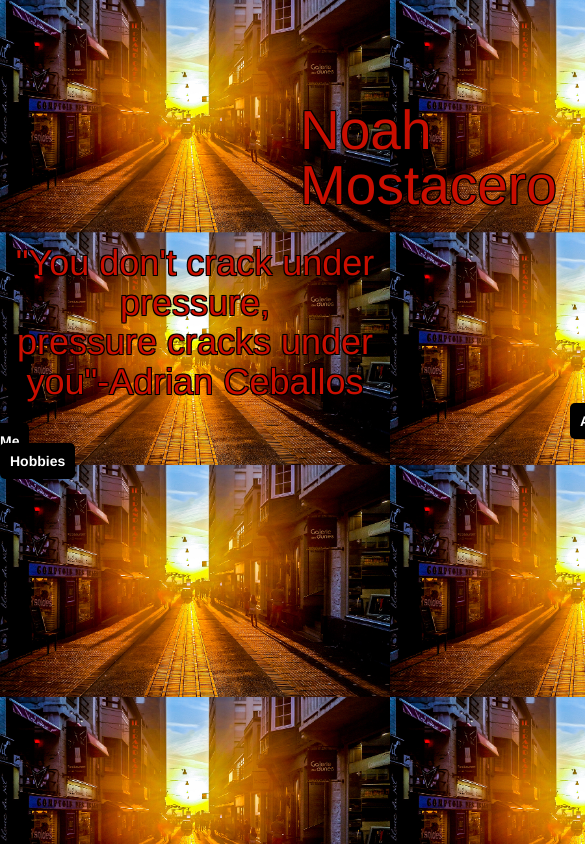
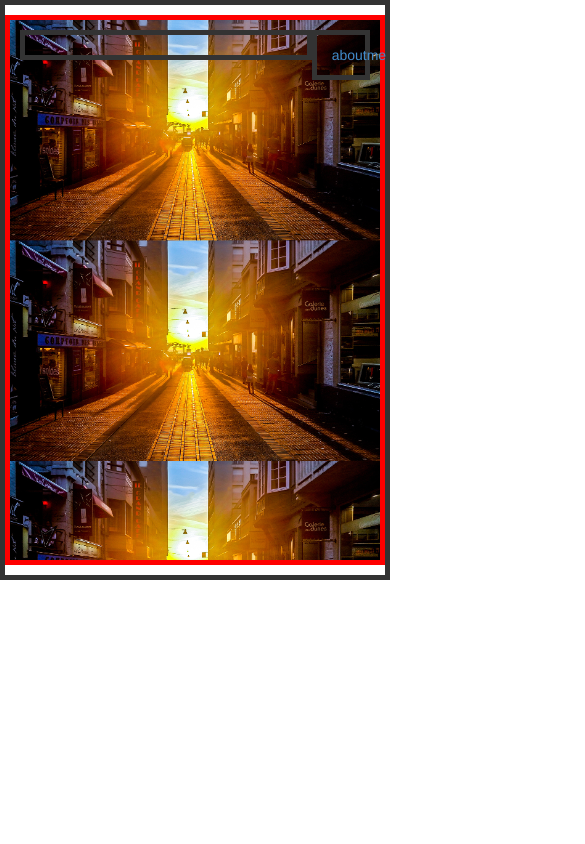
Before and after one commit to noahmost/MostaceroN-Portfolio, a plain HTML site: page public_html/index.html in a window 390 px wide. Shown: the top 844 px of the page, 585 px wide, since content can reach past the window. Drawn offline with nearby package versions, Linux system fonts and the light colour scheme.

Commit message:
Mobile Working Except Background Picture

```diff
--- a/public_html/index.html
+++ b/public_html/index.html
@@ -10,39 +10,20 @@ and open the template in the editor.
         <meta charset="UTF-8">
         <meta name="viewport" content="width=device-width, initial-scale=1.0">
         <link rel="stylesheet" type="text/css" href="lol.css">
-        <meta name="viewport" content="width=device-width, initial-scale=1, maximum-scale=1, user-scalable=no">
         <link type="text/css" rel="stylesheet" href="css/bootstrap-theme.css">
         <link type="text/css" rel="stylesheet" href="css/bootstrap.css">
+        <style type="text/css">
+</style>
     </head>
-    <body class="bcolor" class="container">
-        <header>
+    <body>
+        <div class="container">
+            <div class="row bcolor">
 
-        </header>
-        <div class="bigdivbox">
-        <div>
-            <h1 id="noah"><center>Noah</center></h1>
-        </div>
-        <div>
-            <h1 id="mostacero"><center>Mostacero</center></h1>
-        </div>
-            <div class="line">
-
-            </div>
-            <div>
-                <h1 id="adriansquote"><center>"You don't crack under pressure, <br>pressure cracks under you"-Adrian Ceballos</center></h1>
-            </div>
-            <div>
-            <nav>
-                <a href="aboutme.html" style="text-decoration: none;" id="button1">
-                    About Me
-                </a>
-                <a href="hobbies.html" style="text-decoration: none;" id="button2">
-                    Hobbies
-                </a>
-            </nav>
+                <div class="col-xs-10"></div>
+                <div class="col-xs-2"><nav>
+                        <a href="aboutme.html"> aboutme</a>
+                    </nav></div>
             </div>
         </div>
-        <script src="http://ajax.googleapis.com/ajax/libs/jquery/1.11.1/jquery.min.js"></script>
-        <script type="text/javascript" src="js/bootstrap.min.js"></script>
     </body>
 </html>
--- a/public_html/lol.css
+++ b/public_html/lol.css
@@ -11,7 +11,7 @@ and open the template in the editor.
 .bcolor{
     background-image: url('coolsun.jpg'); background-repeat: no-repeat ,center, center, fixed;
     background-size: 100%;
-
+    height: 550px;
 }
 #noah{
 
@@ -189,3 +189,23 @@ and open the template in the editor.
 }
 
 /* hobbies end */
+@media screen and (max-width: 320px) {
+    div{
+        width: 100%;
+    }
+    .row{
+        width: 100%;
+    }
+    .bcolor{
+        width: 100%;
+    }
+}
+div{
+    border-style: solid;
+    border-width: 5px;
+    padding: 10px;
+}
+.row{
+    border-color: red;
+
+}
```
